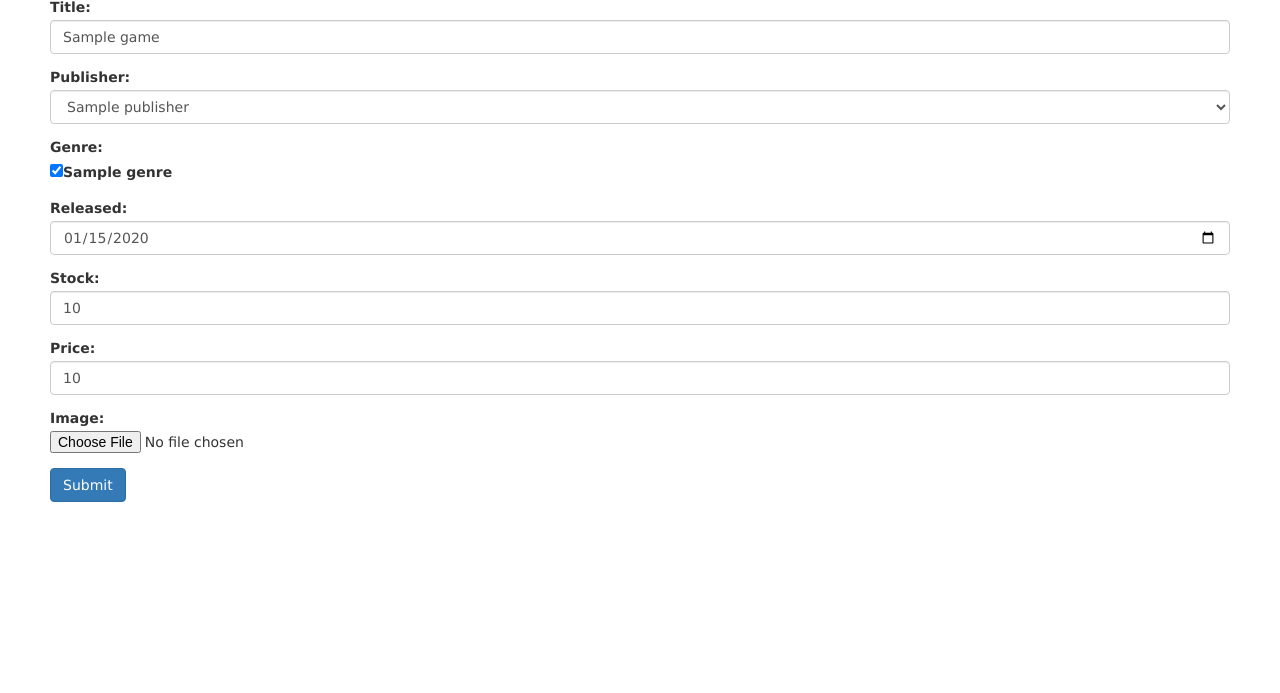
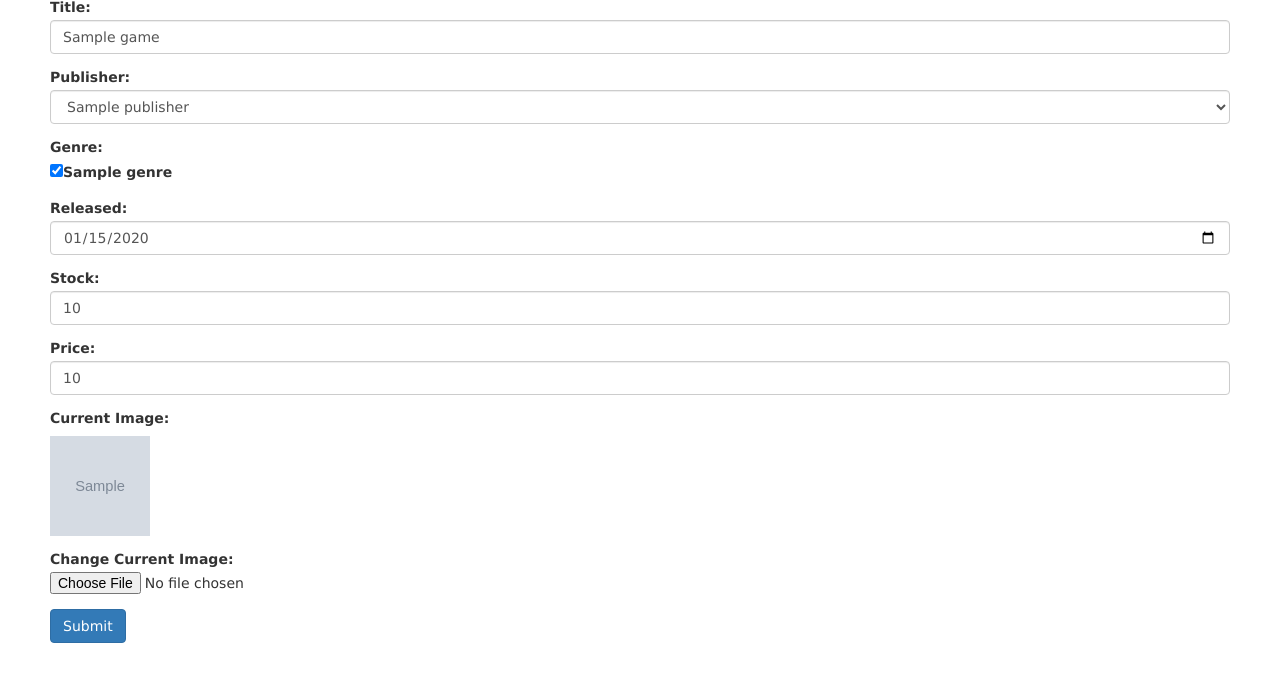
Before and after one commit to eljoey/Game-Inventory, a Node server app: page /inventory/game/600000000000000000000001/update in a window 1280 px wide. Shown: the part 173-866 px from the top of the page. Before the commit the page ends 675 px from the top, so only its background shows below. Run offline with Node 20, Linux system fonts and the light colour scheme; tables that the repository leaves empty hold one stand-in row (values such as "Sample post"); grey boxes marked "Sample" are stand-in pictures; some libraries are stand-ins or nearby versions.

Commit message:
handling of image on game_form and detail views

```diff
--- a/controllers/gameController.js
+++ b/controllers/gameController.js
@@ -252,6 +252,7 @@ exports.game_update_post = [
       released: req.body.released,
       stock: req.body.stock,
       price: req.body.price,
+      image: req.file ? req.file.filename : req.body.currentImage,
       _id: req.params.id
     })
 
--- a/views/game_form.jade
+++ b/views/game_form.jade
@@ -37,9 +37,20 @@ block content
         div.form-group
             label(for='price') Price:
             input#price.form-control(type='number' placeholder='Price' name='price' value=(undefined === game ? '' : game.price))
-        div.form-group
-            label(for='image') Image:
-            input#image(type="file", name="image")
+
+        //- If there is a game and the game has an image, else ...
+        if (!(undefined === game) && game.image)
+            p #[strong Current Image: ]
+            img.current-image(src=game.image_file, alt=("Image of " + game.title), width='100px', height='100px' )
+            div.form-group
+                input#current-image.form-control(type='hidden' name='currentImage' value=game.image)
+            div.form-group
+                label(for='image') Change Current Image:
+                input#image(type="file", name="image")
+        else
+            div.form-group
+                label(for='image') Image:
+                input#image(type="file", name="image")
         button.btn.btn-primary(type='submit') Submit
 
     if errors
```
Also changed, not shown: views/game_detail.jade (+19 -11 lines), public/images/test image-5dbb493508082c168dc267a4.jpeg (added), public/images/testy-5dbb493508082c168dc267a4.jpeg (added).
